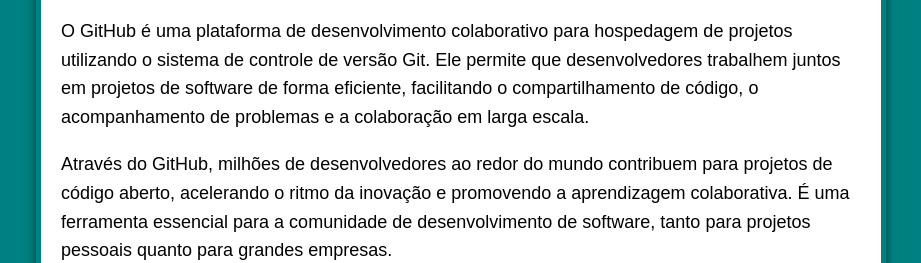
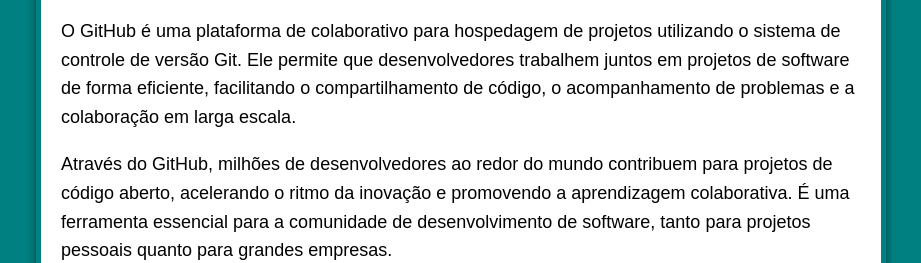
Before and after one commit to renan-dias/atividade_git, a plain HTML site: page index.html in a window 1280 px wide. Shown: the part 269-532 px from the top of the page, without its empty margins (179-1100 px from the left). Drawn offline with Linux system fonts and the light colour scheme.

Commit message:
correção exercícios

```diff
--- a/index.html
+++ b/index.html
@@ -10,7 +10,7 @@
   <div class="container">
     <h1>GitHub: A Importância da Colaboração</h1>
     <img src="https://cdn-icons-png.flaticon.com/512/25/25231.png" alt="GitHub Logo" class="github-logo">
-    <p>O GitHub é uma plataforma de desenvolvimento colaborativo para hospedagem de projetos utilizando o sistema de controle de versão Git. Ele permite que desenvolvedores trabalhem juntos em projetos de software de forma eficiente, facilitando o compartilhamento de código, o acompanhamento de problemas e a colaboração em larga escala.</p>
+    <p>O GitHub é uma plataforma de  colaborativo para hospedagem de projetos utilizando o sistema de controle de versão Git. Ele permite que desenvolvedores trabalhem juntos em projetos de software de forma eficiente, facilitando o compartilhamento de código, o acompanhamento de problemas e a colaboração em larga escala.</p>
     <p>Através do GitHub, milhões de desenvolvedores ao redor do mundo contribuem para projetos de código aberto, acelerando o ritmo da inovação e promovendo a aprendizagem colaborativa. É uma ferramenta essencial para a comunidade de desenvolvimento de software, tanto para projetos pessoais quanto para grandes empresas.</p>
     <img src="https://upload.wikimedia.org/wikipedia/pt/e/e0/Windows_logo.png" alt="Windows Icon" class="windows-icon">
     <button class="start-button" onclick="window.location.href='https://github.com'">Visite o GitHub</button>
```
